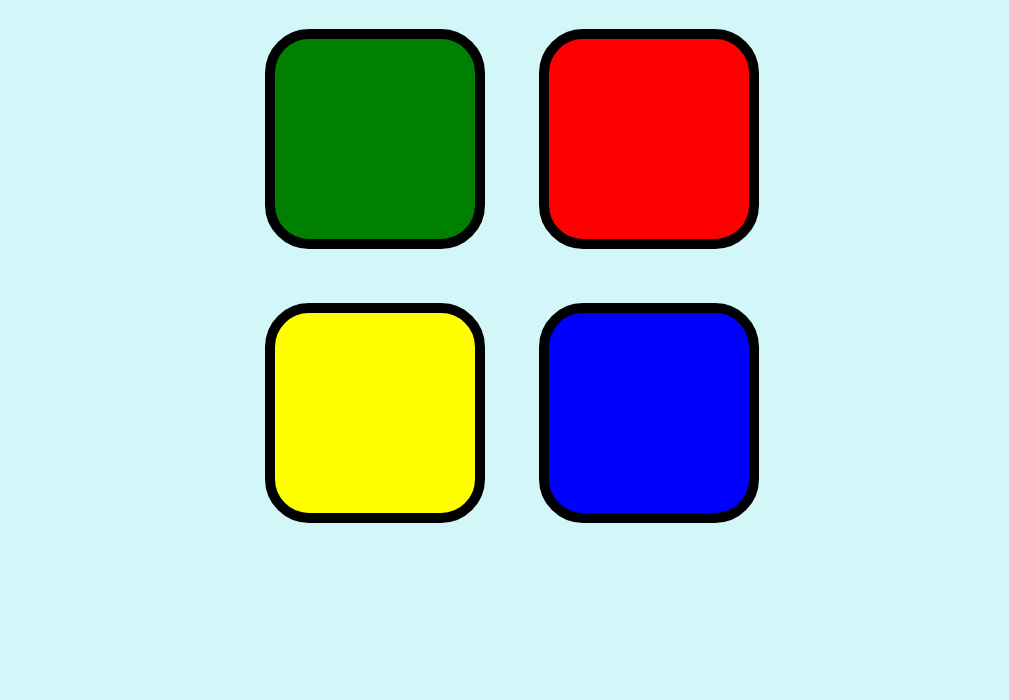
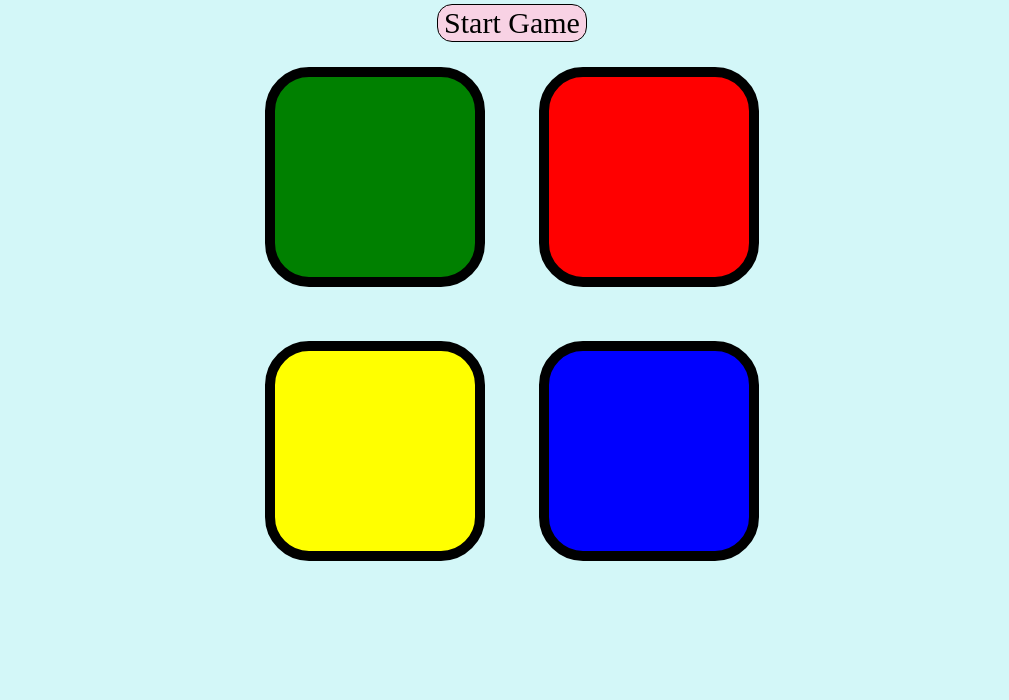
Before and after one commit to Brinda-Iyengar/Memory-Game, a plain HTML site: page index.html in a window 1280 px wide. Shown: the part 100-800 px from the top of the page, without its empty margins (128-1137 px from the left). Drawn offline with nearby package versions, Linux system fonts and the light colour scheme.

Commit message:
Update index.html

```diff
--- a/index.html
+++ b/index.html
@@ -11,7 +11,7 @@
 <body>
 
   <h1 id="level-title">Remember the Tiles!<br>Press Enter to Start the Game.</h1>
-
+ <button class="start">Start Game</button>
   <div class="container">
     <div lass="row">
 
```
